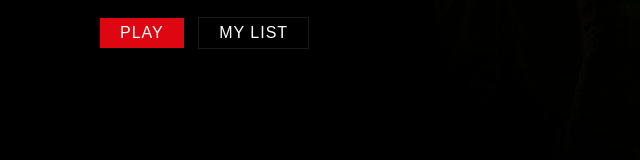
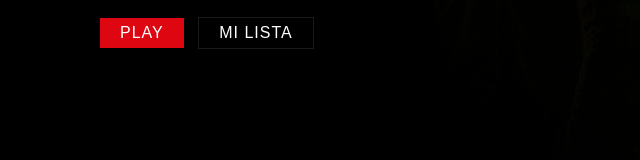
Before and after one commit to adamdsp/Proyecto-10-Netflix-Page, a plain HTML site: page index.html in a window 1280 px wide. Shown: the part 539-699 px from the top of the page, 0-640 px from the left. Drawn offline with Linux system fonts and the light colour scheme.

Commit message:
Update index.html

```diff
--- a/index.html
+++ b/index.html
@@ -48,7 +48,7 @@
           </p>
           <div class="buttons">
             <a href="#">Play</a>
-            <a href="#">My list</a>
+            <a href="#">Mi lista</a>
           </div>
         </div>
         <a href="#" class="play" onclick="toggleVideo();">
```
